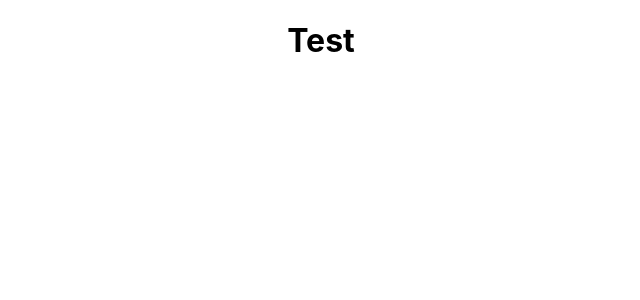
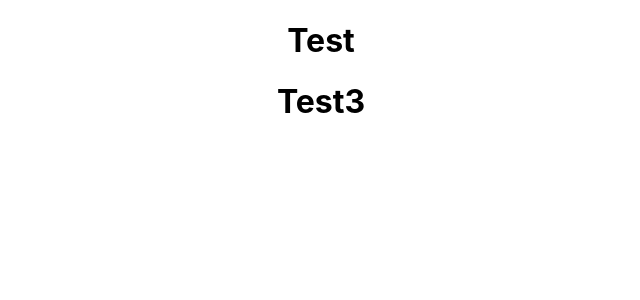
Before and after one commit to zubayer-zidhan/ChatBox, a React (Create React App) app: page / in a window 1280 px wide. Shown: the top 300 px of the page, without its empty margins (319-959 px from the left). Built offline with nearby package versions, Linux system fonts and the light colour scheme.

Commit message:
Add another test line

```diff
--- a/src/App.js
+++ b/src/App.js
@@ -6,6 +6,7 @@ function App() {
     <div className="App">
       <h1>Test</h1>
       {/* Above is a test */}
+      <h1>Test3</h1>
     </div>
   );
 }
```
Also changed, not shown: 1 other file (tests, documents, lock files or other folders).
